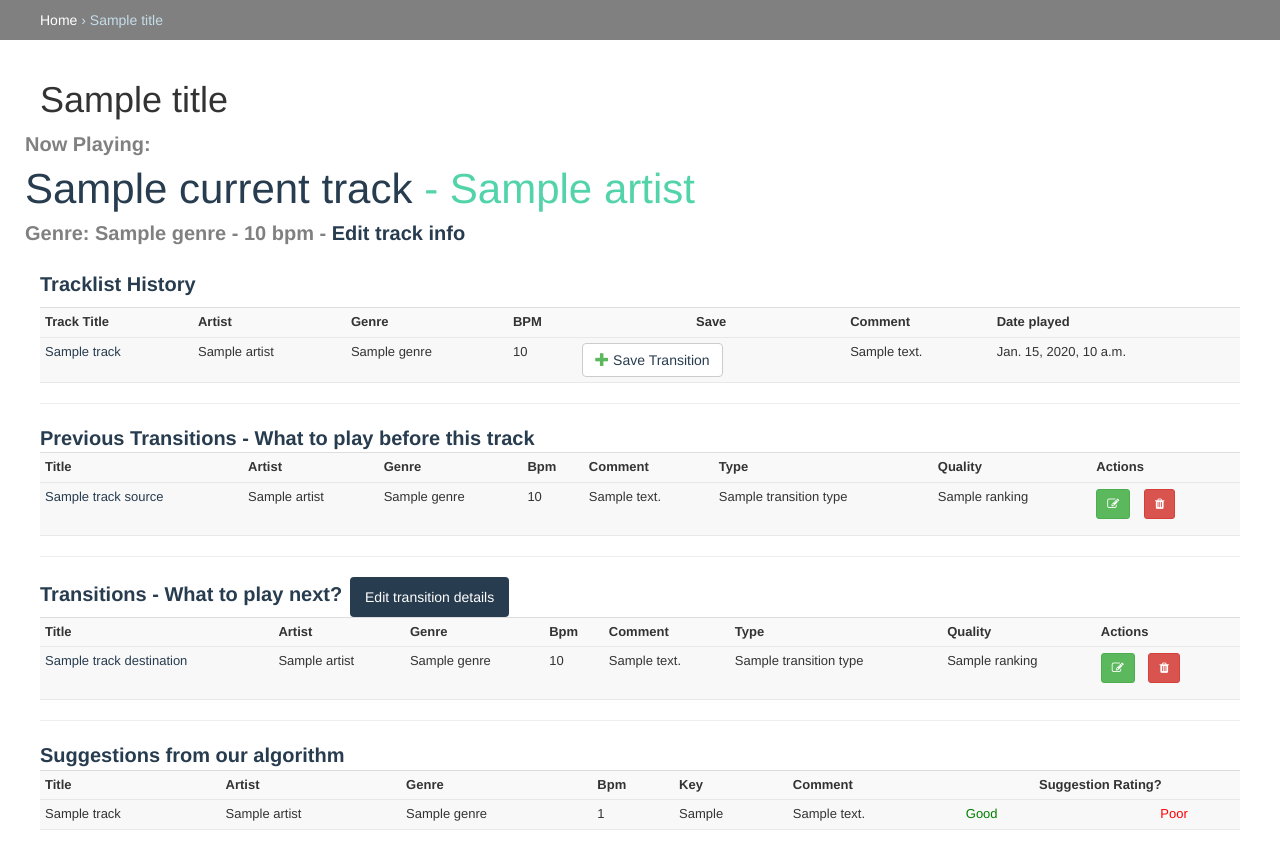
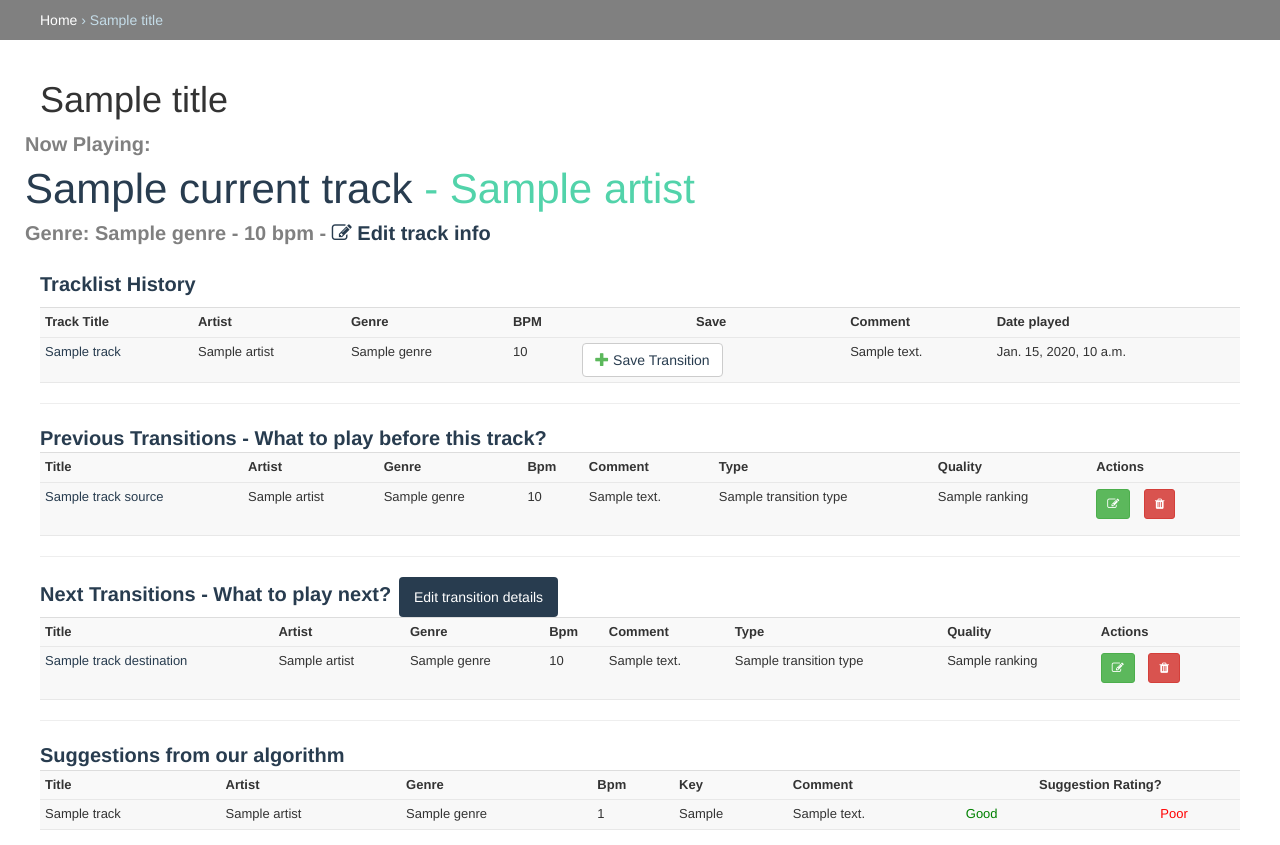
Before and after one commit to rubicontext/rubitrack, a Django app: template rubitrack/track/templates/track/currently_playing.html in a window 1280 px wide. Shown: the part 66-911 px from the top of the page. Run offline with Django 3.2, Linux system fonts and the light colour scheme; tables that the repository leaves empty hold one stand-in row (values such as "Sample post"); the template is opened without the code that fills it: values that come from a table or form of the project are taken from there, most other values are stand-ins (such as "Sample title", 1, 10 or a date in 2020); some libraries are stand-ins or nearby versions.

```diff
--- a/rubitrack/track/templates/track/currently_playing.html
+++ b/rubitrack/track/templates/track/currently_playing.html
@@ -23,7 +23,7 @@
 
      <div class="grey_subtitle">
       Genre: {{ currentTrack.genre.name }}  - {{ currentTrack.bpm|floatformat}} bpm -
-      <a href="{% url 'admin:track_track_change' currentTrack.id %}">Edit track info</a>
+      <a href="{% url 'admin:track_track_change' currentTrack.id %}"><i class="fa fa-edit"></i> Edit track info  </a>
       </div>
   </div>
 </div>
@@ -67,7 +67,7 @@
 
   <hr>
 
-  <div class="blue_subtitle_small">Previous Transitions - What to play before this track </div>
+  <div class="blue_subtitle_small">Previous Transitions - What to play before this track?</div>
   <div id="transitionsBeforeTableDiv">
     <table id="transitionsBeforeTable" class="table table-striped table-condensed">
             <tr>
@@ -117,7 +117,7 @@
 
 
 
-        <div class="blue_subtitle_small">Transitions - What to play next?</div>&nbsp;
+        <div class="blue_subtitle_small">Next Transitions - What to play next?</div>&nbsp;
           <a href="{% url 'admin:track_customtracktransition_change' currentTrack.id %}" target="_blank">
                 <input type="submit" value="Edit transition details" name="editTransitionDetails">
           </a>
--- a/rubitrack/track/templates/track/get_more_currently_playing_track_block.html
+++ b/rubitrack/track/templates/track/get_more_currently_playing_track_block.html
@@ -1,4 +1,4 @@
-  <div class="row">
+<div class="row">
     <div class="grey_subtitle">Now Playing: </div>
   </div>
   <div class="row">
@@ -10,6 +10,6 @@
 
      <div class="grey_subtitle">
       Genre: {{ currentTrack.genre.name }}  - {{ currentTrack.bpm|floatformat}} bpm -
-      <a href="{% url 'admin:track_track_change' currentTrack.id %}">Edit track info</a>
+      <a href="{% url 'admin:track_track_change' currentTrack.id %}"><i class="fa fa-edit"></i> Edit track info  </a>
       </div>
   </div>
```
Also changed, not shown: rubitrack/track/templates/track/get_more_playlist_history_table.html (+4 -5 lines).
